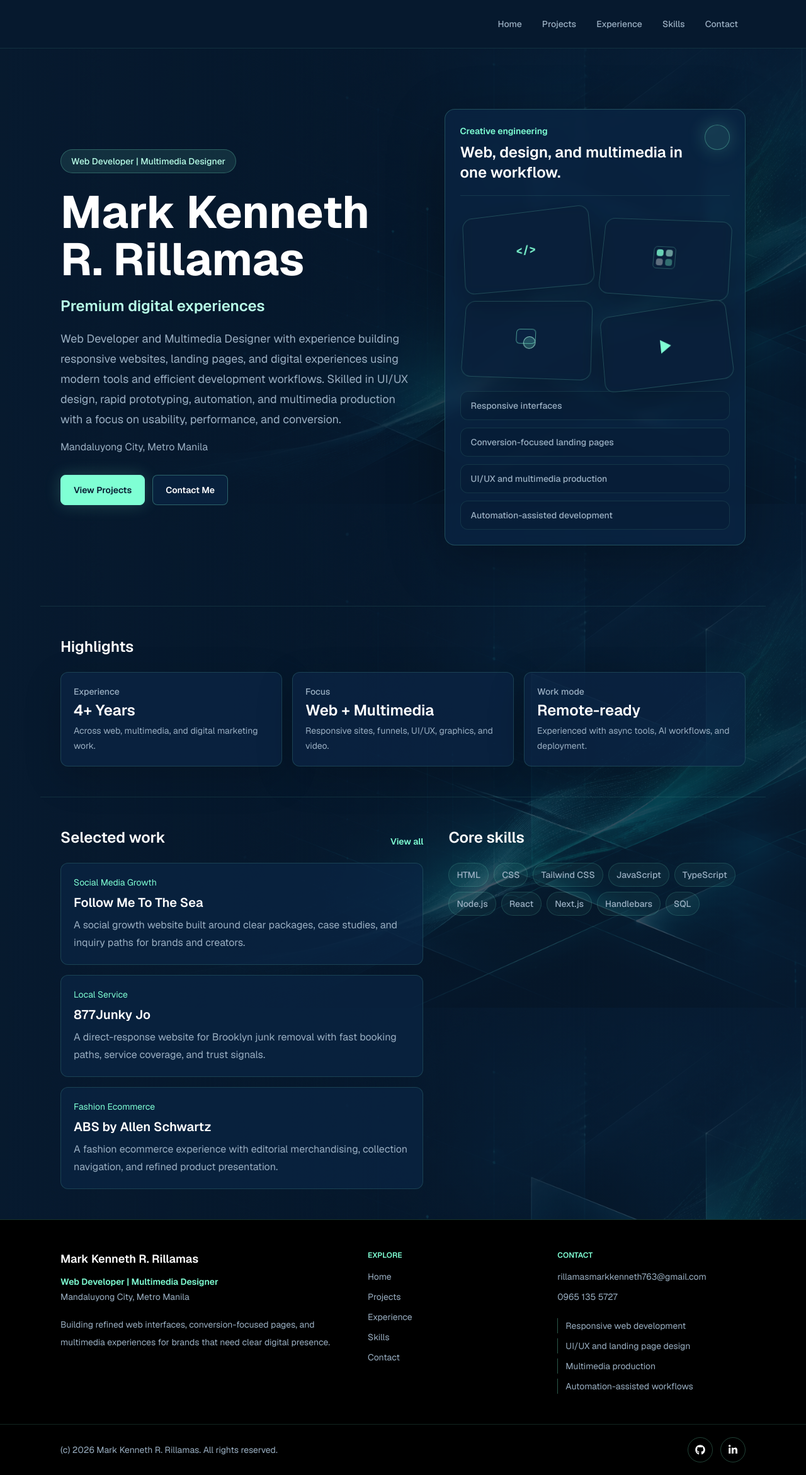
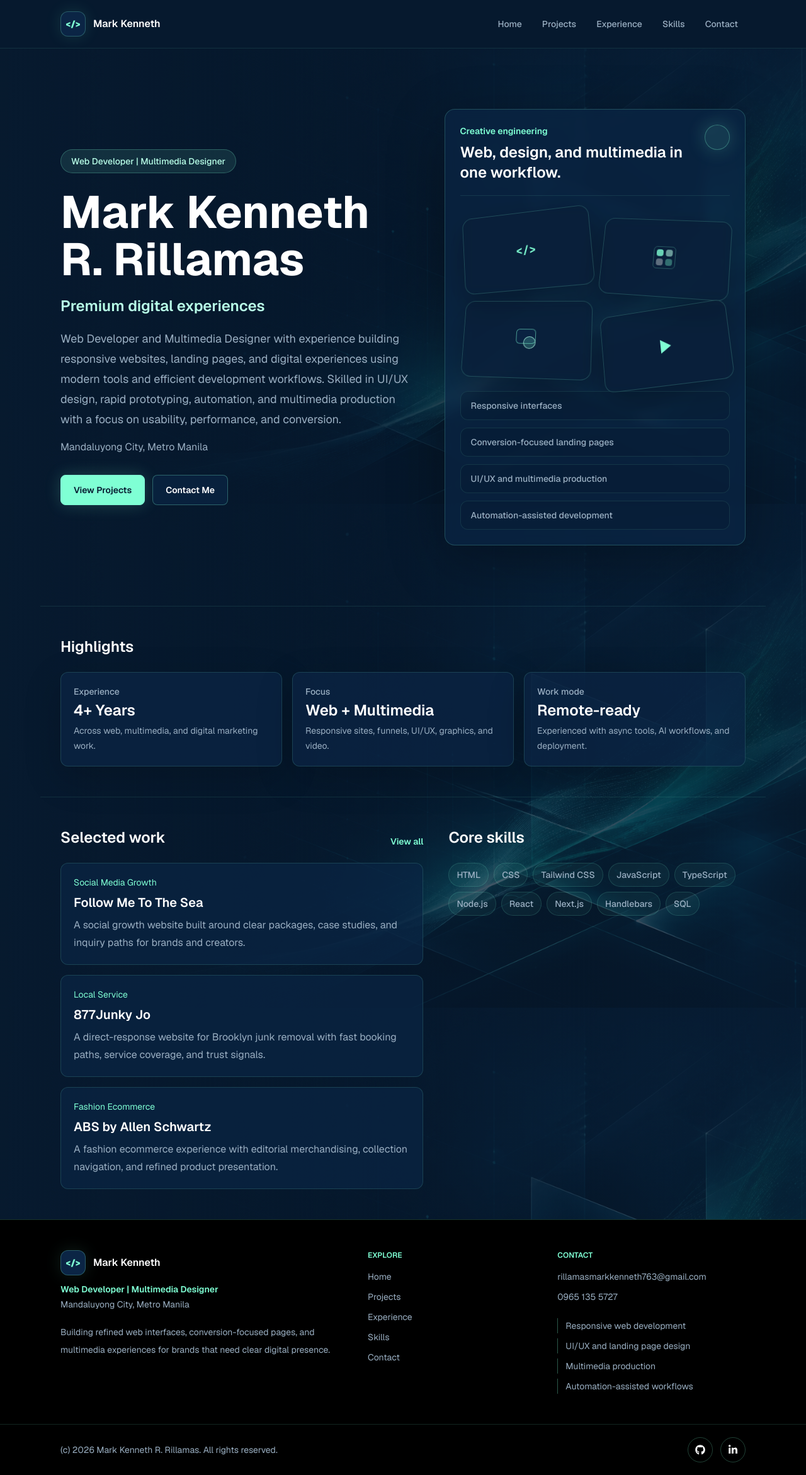
Before and after one commit to kenneth-tech/OnlinePortfolio, a Next.js app: page / in a window 1280 px wide. Shown: the whole page at 63% size. Built offline with nearby package versions, Linux system fonts and the light colour scheme.

Commit message:
feat: add Mark Kenneth site logo

```diff
--- a/src/components/site-footer.tsx
+++ b/src/components/site-footer.tsx
@@ -1,8 +1,9 @@
-import Link from "next/link";
 import { FaGithub, FaLinkedinIn } from "react-icons/fa6";
 import type { IconType } from "react-icons";
+import Link from "next/link";
 
 import { profile, type ProfileLink } from "../data/portfolio";
+import { SiteLogo } from "./site-logo";
 
 const footerNavItems = [
   { label: "Home", href: "/" },
@@ -32,12 +33,7 @@ export function SiteFooter() {
     <footer className="border-t border-brand-button/20 bg-black text-white">
       <div className="mx-auto grid w-full max-w-6xl justify-items-center gap-8 px-4 py-10 text-center sm:justify-items-start sm:px-8 sm:py-12 sm:text-left lg:grid-cols-[1.2fr_0.7fr_0.8fr] lg:gap-10">
         <section className="max-w-xl">
-          <Link
-            href="/"
-            className="inline-flex w-fit justify-center text-lg font-semibold tracking-normal outline-none transition hover:text-brand-button focus-visible:rounded focus-visible:ring-2 focus-visible:ring-brand-button focus-visible:ring-offset-4 focus-visible:ring-offset-black sm:justify-start"
-          >
-            {profile.name}
-          </Link>
+          <SiteLogo className="mx-auto sm:mx-0" />
           <p className="mt-3 text-sm font-semibold text-brand-button">
             {profile.role}
           </p>
--- a/src/components/site-header.tsx
+++ b/src/components/site-header.tsx
@@ -5,6 +5,7 @@ import Link from "next/link";
 import { FaBars, FaXmark } from "react-icons/fa6";
 
 import { profile } from "../data/portfolio";
+import { SiteLogo } from "./site-logo";
 
 const navItems = [
   { label: "Home", href: "/" },
@@ -52,7 +53,8 @@ export function SiteHeader() {
   return (
     <header className="sticky top-0 z-50 border-b border-brand-button/10 bg-brand-ink/95 backdrop-blur">
       <div className="mx-auto flex w-full max-w-6xl flex-col px-4 py-4 sm:flex-row sm:items-center sm:justify-between sm:px-8">
-        <div className="flex items-center justify-end gap-4">
+        <div className="flex items-center justify-between gap-4">
+          <SiteLogo />
           <button
             type="button"
             aria-controls="mobile-navigation"
--- /dev/null
+++ b/src/components/site-logo.tsx
@@ -0,0 +1,25 @@
+import Link from "next/link";
+
+type SiteLogoProps = {
+  className?: string;
+};
+
+export function SiteLogo({ className = "" }: SiteLogoProps) {
+  return (
+    <Link
+      href="/"
+      aria-label="Mark Kenneth home"
+      className={`group inline-flex w-fit items-center gap-3 rounded-xl outline-none transition focus-visible:ring-2 focus-visible:ring-brand-button focus-visible:ring-offset-4 focus-visible:ring-offset-brand-ink ${className}`.trim()}
+    >
+      <span
+        aria-hidden="true"
+        className="flex h-10 w-10 shrink-0 items-center justify-center rounded-xl border border-brand-button/25 bg-brand-card text-sm font-black text-brand-button shadow-[0_0_26px_rgba(127,255,212,0.12)] transition-[border-color,box-shadow,transform] duration-200 group-hover:-translate-y-0.5 group-hover:border-brand-button/60 group-hover:shadow-[0_0_30px_rgba(127,255,212,0.20)]"
+      >
+        &lt;/&gt;
+      </span>
+      <span className="text-base font-semibold tracking-normal text-white transition-colors duration-200 group-hover:text-brand-soft">
+        Mark Kenneth
+      </span>
+    </Link>
+  );
+}
```
Also changed, not shown: 1 other file (tests, documents, lock files or other folders).
